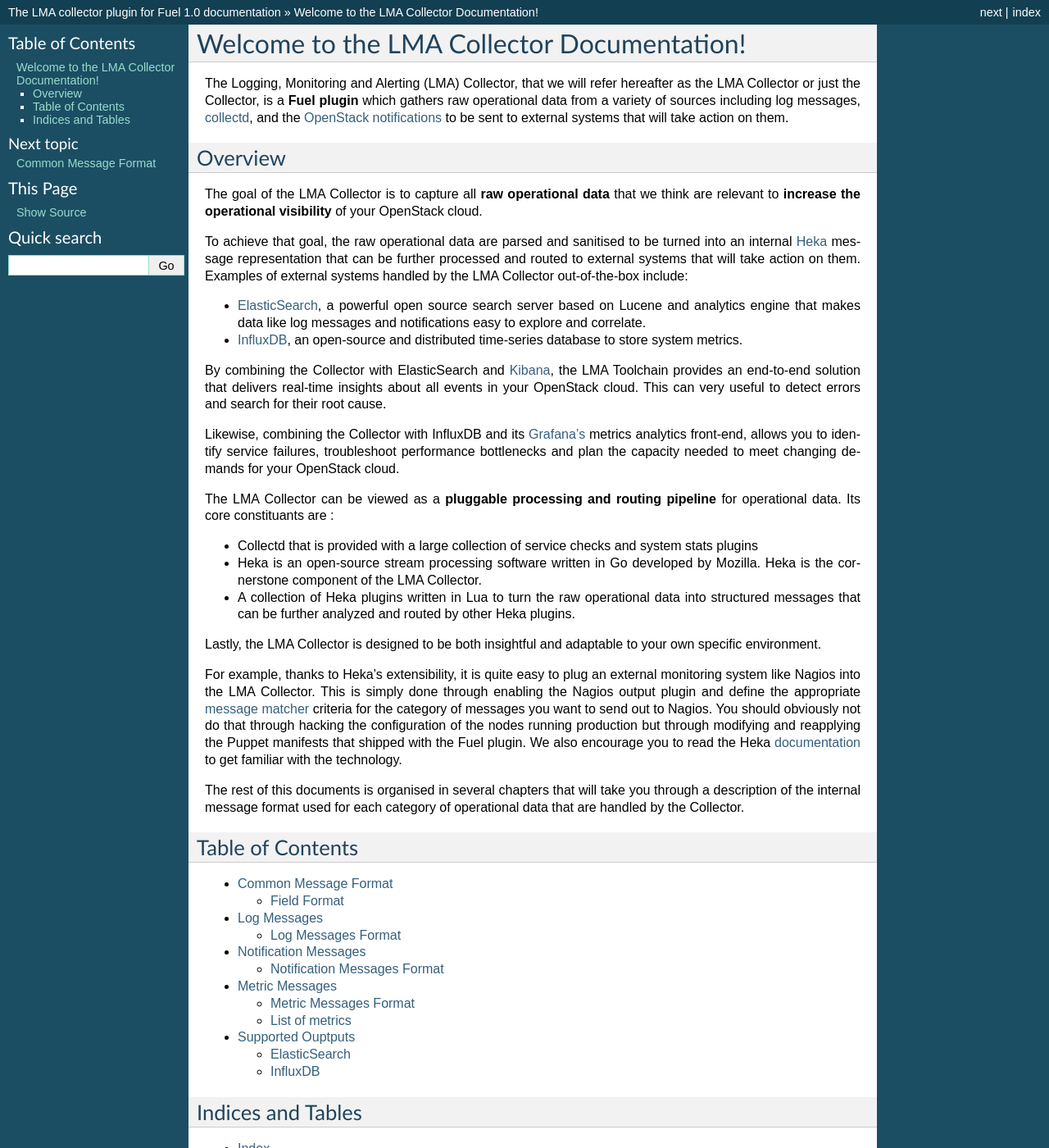
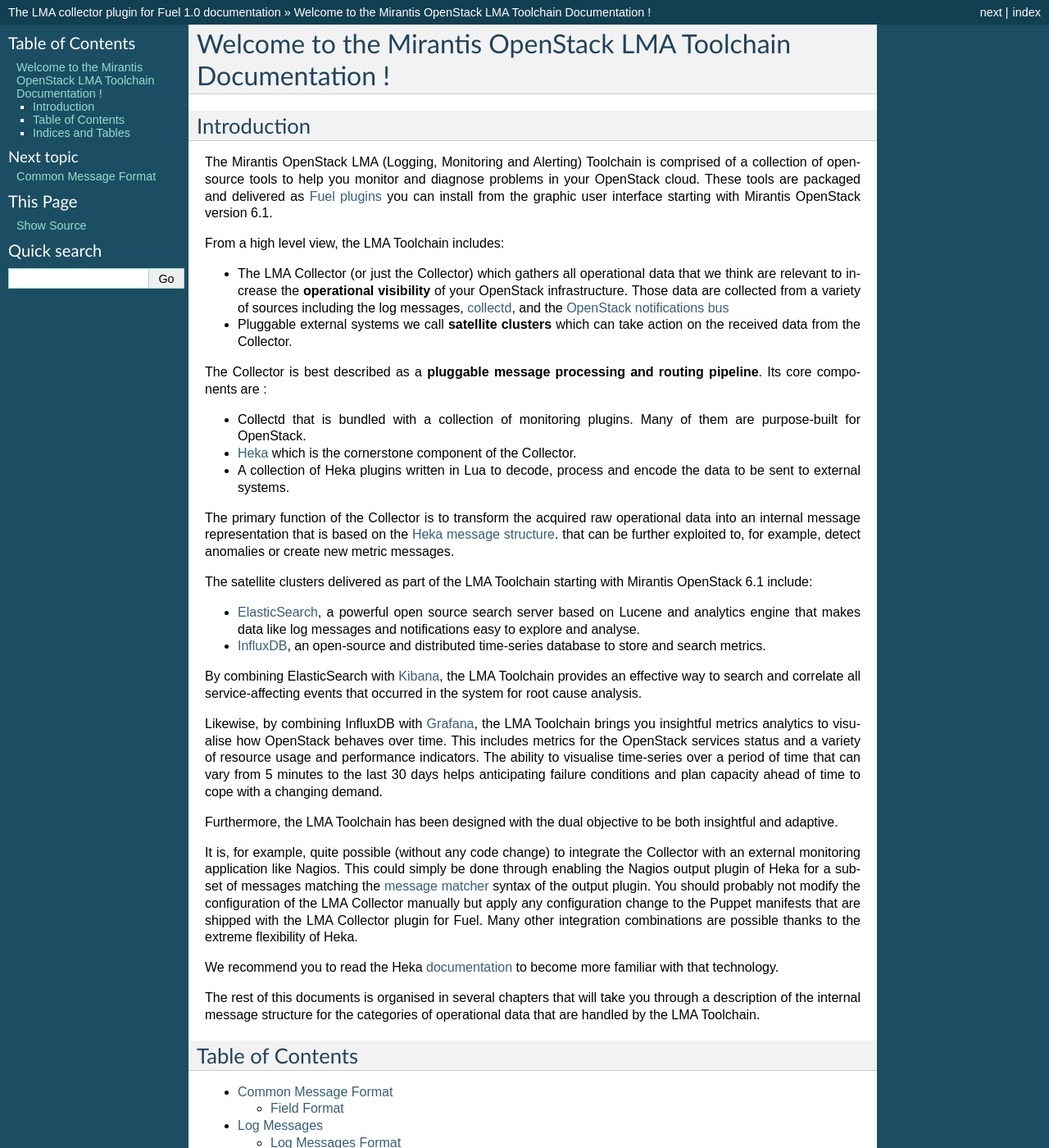
Before and after one commit to openstack-archive/fuel-plugin-lma-collector, a Sphinx documentation site: the page built from doc/source/index.rst, in a window 1280 px wide and 1400 px high. Shown: the whole window at 82% size. Built offline with Sphinx 7.4.7, drawn with Linux system fonts in a browser that asks for light colours; some of the changed text lies outside the part shown.

Commit message:
Changed the title of the document to reflect the fact this document is not only about the Collector but the LMA toolchain as a whole. Improved significantly the wording of the introduction.
Change-Id: I4f9c3dc344920ba59b9a765dd913af0183d5aab8

```diff
--- a/doc/source/index.rst
+++ b/doc/source/index.rst
@@ -1,56 +1,75 @@
-===========================================
-Welcome to the LMA Collector Documentation!
-===========================================
+===============================================================
+Welcome to the Mirantis OpenStack LMA Toolchain Documentation !
+===============================================================
 
-The Logging, Monitoring and Alerting (LMA) Collector, that we will refer hereafter as the LMA Collector or just the Collector,
-is a **Fuel plugin** which gathers raw operational data from a variety of sources including log messages,
-`collectd <https://collectd.org/>`_, and the `OpenStack notifications <https://wiki.openstack.org/wiki/SystemUsageData>`_
-to be sent to external systems that will take action on them.
+Introduction
+============
 
-Overview
-=========
+The Mirantis OpenStack LMA (Logging, Monitoring and Alerting) Toolchain is comprised
+of a collection of open-source tools to help you monitor and diagnose problems in your
+OpenStack cloud. These tools are packaged and delivered as `Fuel plugins
+<https://wiki.openstack.org/wiki/Fuel/Plugins>`_ you can install from the graphic user
+interface starting with Mirantis OpenStack version 6.1.
 
-The goal of the LMA Collector is to capture all **raw operational data** that we think are relevant to **increase the operational visibility**
-of your OpenStack cloud.
+From a high level view, the LMA Toolchain includes:
 
-To achieve that goal, the raw operational data are parsed and sanitised to be turned into an internal
-`Heka <https://github.com/mozilla-services/heka>`_ message representation that can
-be further processed and routed to external systems that will take action on them.
-Examples of external systems handled by the LMA Collector out-of-the-box include:
+* The LMA Collector (or just the Collector) which gathers all operational data that we
+  think are relevant to increase the **operational visibility** of your OpenStack
+  infrastructure. Those data are collected from a variety of sources including the log messages,
+  `collectd <https://collectd.org/>`_, and the `OpenStack notifications bus <https://wiki.openstack.org/wiki/SystemUsageData>`_
+* Pluggable external systems we call **satellite clusters** which can take action on the
+  received data from the Collector.
 
-* `ElasticSearch <http://www.elasticsearch.org/>`_, a powerful open source search server based on Lucene and analytics
-  engine that makes data like log messages and notifications easy to explore and correlate.
-* `InfluxDB <http://influxdb.com/>`_, an open-source and distributed time-series database to store system metrics.
+The Collector is best described as a **pluggable message processing and routing pipeline**.
+Its core components are :
 
-By combining the Collector with ElasticSearch and `Kibana <http://www.elasticsearch.org/overview/kibana/>`_,
-the LMA Toolchain provides an end-to-end solution that delivers real-time insights about all events in your OpenStack cloud.
-This can very useful to detect errors and search for their root cause.
+* Collectd that is bundled with a collection of monitoring plugins. Many of them are purpose-built
+  for OpenStack.
+* `Heka <https://github.com/mozilla-services/heka>`_ which is the cornerstone component
+  of the Collector.
+* A collection of Heka plugins written in Lua to decode, process and encode the data to be sent
+  to external systems.
 
-Likewise, combining the Collector with InfluxDB and its `Grafana’s <http://grafana.org/>`_ metrics analytics front-end,
-allows you to identify service failures, troubleshoot performance bottlenecks and plan the capacity needed to meet changing demands
-for your OpenStack cloud.
+The primary function of the Collector is to transform the acquired raw
+operational data into an internal message representation that is based on the
+`Heka message structure <http://hekad.readthedocs.org/en/v0.9.1/message/index.html>`_.
+that can be further exploited to, for example, detect anomalies or create
+new metric messages.
 
-The LMA Collector can be viewed as a **pluggable processing and routing pipeline** for operational data.
-Its core constituants are :
+The satellite clusters delivered as part of the LMA Toolchain starting with Mirantis OpenStack 6.1 include:
 
-* Collectd that is provided with a large collection of service checks and system stats plugins
-* Heka is an open-source stream processing software written in Go developed by Mozilla.
-  Heka is the cornerstone component of the LMA Collector.
-* A collection of Heka plugins written in Lua to turn the raw operational data into structured
-  messages that can be further analyzed and routed by other Heka plugins.
+* `ElasticSearch <http://www.elasticsearch.org/>`_, a powerful open source search server based
+  on Lucene and analytics engine that makes data like log messages and notifications easy to explore and analyse.
+* `InfluxDB <http://influxdb.com/>`_, an open-source and distributed time-series database to store and search metrics.
 
-Lastly, the LMA Collector is designed to be both insightful and adaptable to your own specific environment.
+By combining ElasticSearch with `Kibana <http://www.elasticsearch.org/overview/kibana/>`_,
+the LMA Toolchain provides an effective way to search and correlate all service-affecting events
+that occurred in the system for root cause analysis.
 
-For example, thanks to Heka's extensibility, it is quite easy to plug an external monitoring system like Nagios into the LMA Collector.
-This is simply done through enabling the Nagios output plugin and define the appropriate
-`message matcher <https://hekad.readthedocs.org/en/v0.9.0/message_matcher.html#message-matcher>`_ criteria
-for the category of messages you want to send out to Nagios. You should obviously not do that through hacking the
-configuration of the nodes running production but through modifying and reapplying the Puppet manifests that shipped with the Fuel plugin.
-We also encourage you to read the Heka `documentation <https://hekad.readthedocs.org/en/v0.9.0/index.html>`_ to get familiar with the technology.
+Likewise, by combining InfluxDB with `Grafana <http://grafana.org/>`_, the LMA Toolchain
+brings you insightful metrics analytics to visualise how OpenStack behaves over time.
+This includes metrics for the OpenStack services status and a variety of resource usage
+and performance indicators. The ability to visualise time-series over a period of time that
+can vary from 5 minutes to the last 30 days helps anticipating failure conditions and plan
+capacity ahead of time to cope with a changing demand.
 
-The rest of this documents is organised in several chapters that will take you through a description of the internal message
-format used for each category of operational data that are handled by the Collector.
+Furthermore, the LMA Toolchain has been designed with the dual objective to be both insightful and adaptive.
 
+It is, for example, quite possible (without any code change) to integrate the Collector
+with an external monitoring application like Nagios. This could simply be done through enabling
+the Nagios output plugin of Heka for a subset of messages matching the
+`message matcher <https://hekad.readthedocs.org/en/v0.9.0/message_matcher.html#message-matcher>`_
+syntax of the output plugin. You should probably not modify the configuration of the LMA
+Collector manually but apply any configuration change to the Puppet manifests that are shipped
+with the LMA Collector plugin for Fuel. Many other integration combinations are possible thanks
+to the extreme flexibility of Heka.
+
+We recommend you to read the Heka `documentation <https://hekad.readthedocs.org/en/v0.9.0/index.html>`_
+to become more familiar with that technology.
+
+The rest of this documents is organised in several chapters that will take you through a
+description of the internal message structure for the categories of operational data
+that are handled by the LMA Toolchain.
 
 Table of Contents
 =================
--- a/environment_config.yaml
+++ b/environment_config.yaml
@@ -67,7 +67,7 @@
 # Change action from "hide" to "none" to change this
     restrictions: &hide_control
         - condition: true
-          action: "hide"
+          action: "none"
 
   influxdb_node_name:
     value: 'influxdb'
```
